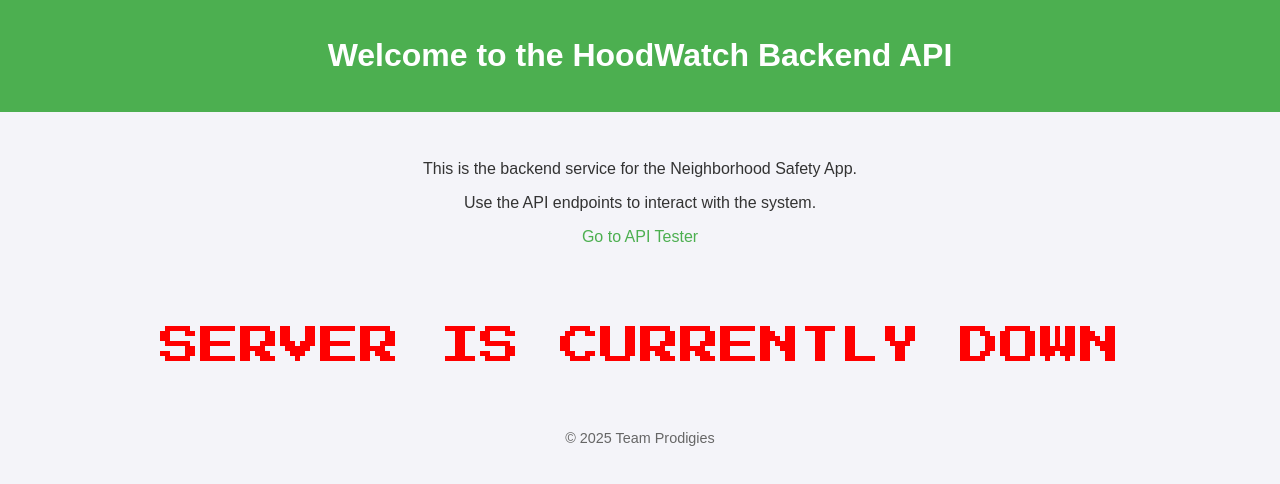
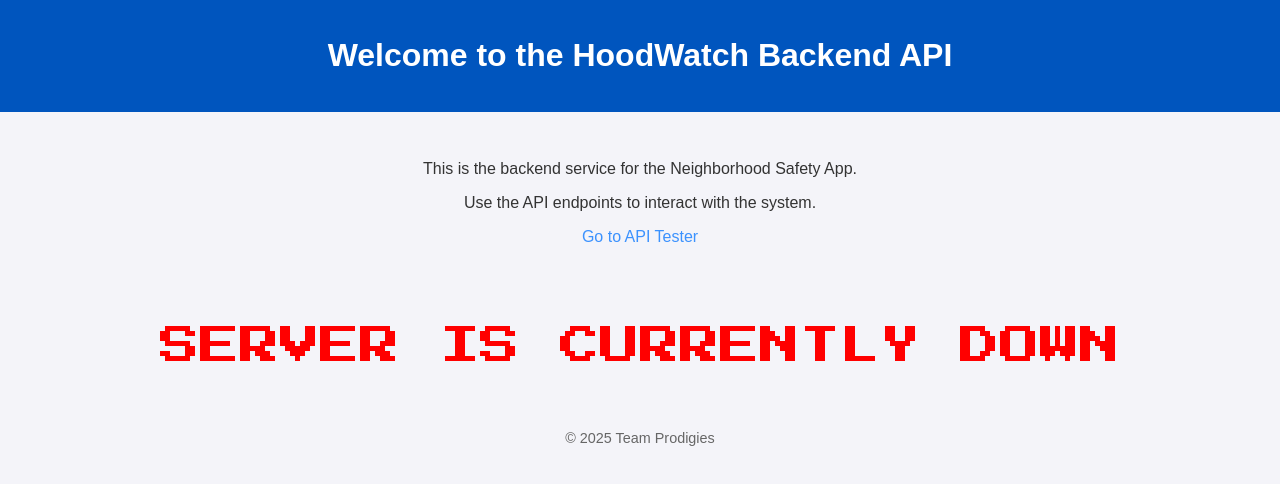
Before and after one commit to mrchow330/neighborhood-safety-backend, a website: page index.html in a window 1280 px wide. Drawn offline with Linux system fonts and the light colour scheme; no server answers.

Commit message:
Update index.html

```diff
--- a/index.html
+++ b/index.html
@@ -14,7 +14,7 @@
       color: #333;
     }
     header {
-      background-color: #4CAF50;
+      background-color: #0055be;
       color: white;
       padding: 1rem 0;
     }
@@ -49,7 +49,7 @@
   <main>
     <p>This is the backend service for the Neighborhood Safety App.</p>
     <p>Use the API endpoints to interact with the system.</p>
-    <p><a href="/api-tester.html" style="color: #4CAF50; text-decoration: none;">Go to API Tester</a></p>
+    <p><a href="/api-tester.html" style="color: #0073ffc2; text-decoration: none;">Go to API Tester</a></p>
     <div id="healthStatus" class="status">Checking API health...</div>
   </main>
   <footer>
```
